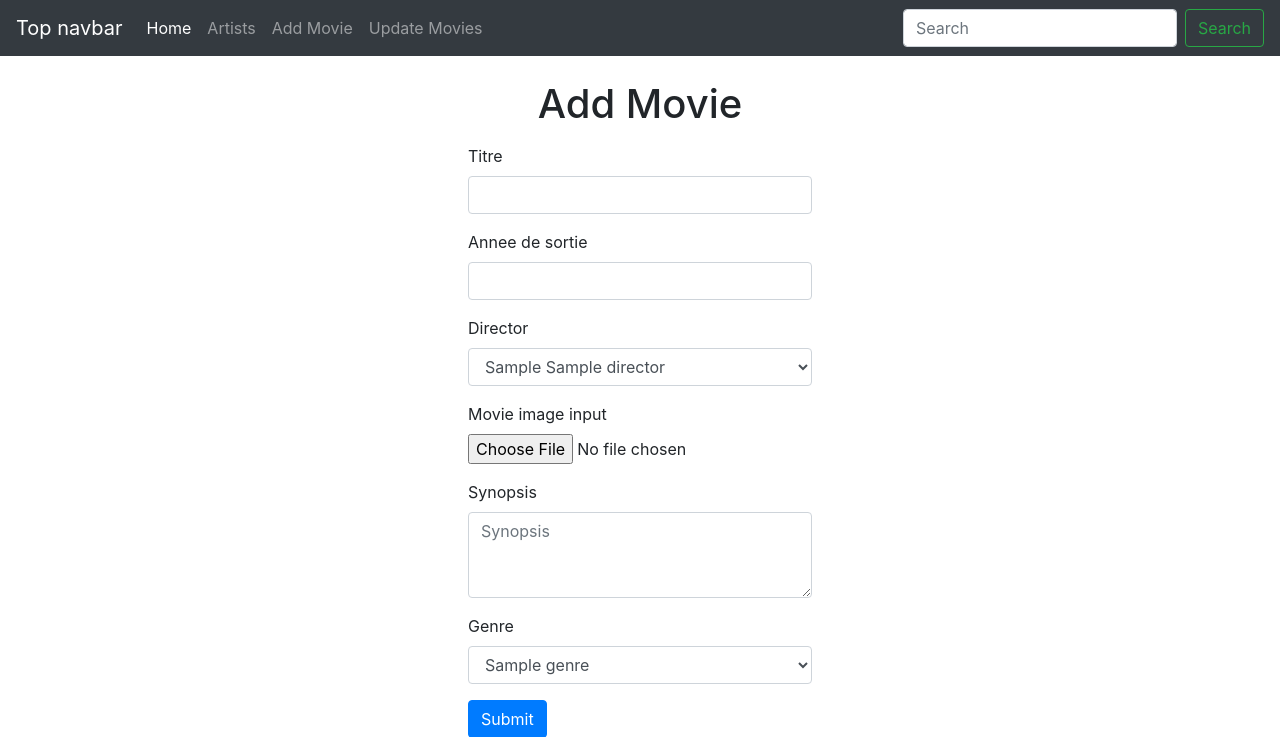
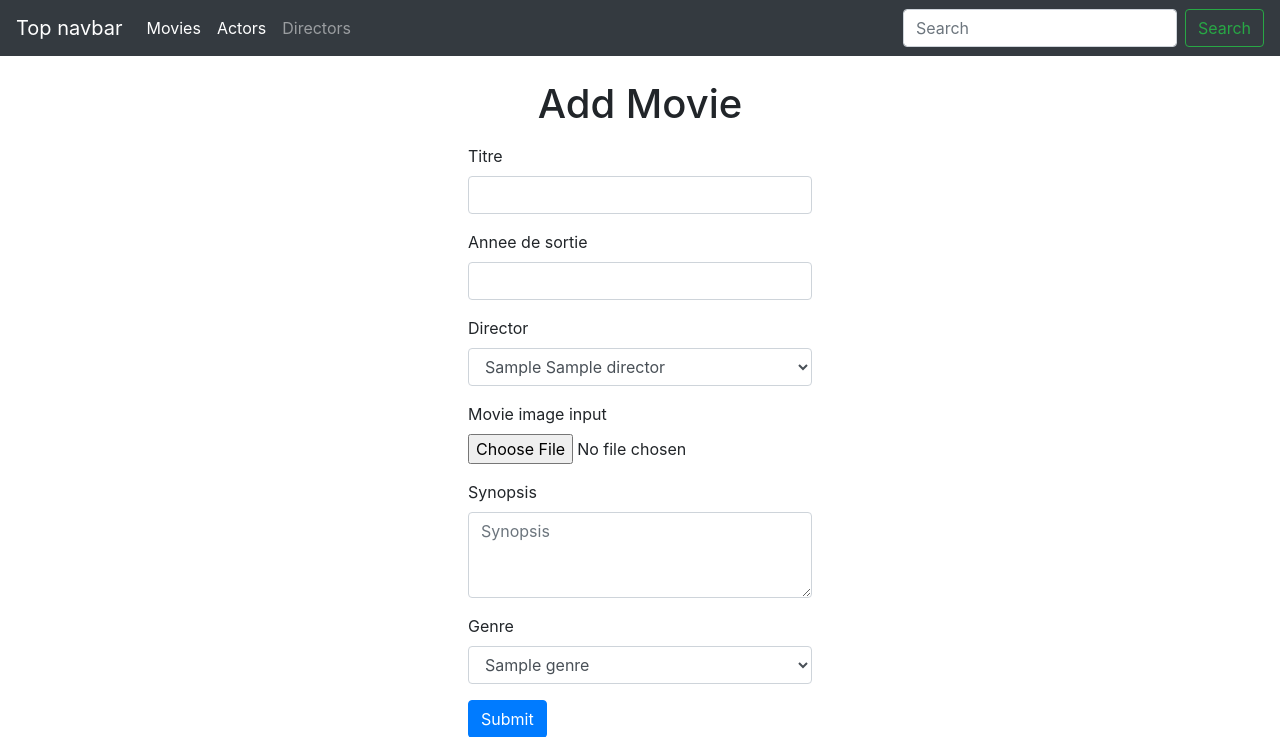
Before and after one commit to Etienne-Schmitt/ACS-MovieRating, a PHP site: the page made by Views/Movies/addMovie.html.twig in a window 1280 px wide. Shown: the top 737 px of the page. Run offline with PHP 8.4, Linux system fonts and the light colour scheme; the template is opened without the code that fills it: most values are stand-ins (such as "Sample title", 1, 10 or a date in 2020); some libraries are stand-ins or nearby versions.

Commit message:
Format partials/base and delete redundant code

```diff
--- a/Views/partials/base.html.twig
+++ b/Views/partials/base.html.twig
@@ -4,33 +4,31 @@
     <meta charset="utf-8"/>
     <title>{% block title %}{% endblock %}</title>
     <meta name="viewport" content="width=device-width, initial-scale=1"/>
-    <link rel="stylesheet" href="https://stackpath.bootstrapcdn.com/bootstrap/4.4.1/css/bootstrap.min.css" integrity="sha384-Vkoo8x4CGsO3+Hhxv8T/Q5PaXtkKtu6ug5TOeNV6gBiFeWPGFN9MuhOf23Q9Ifjh" crossorigin="anonymous">
+    <link rel="stylesheet" href="https://stackpath.bootstrapcdn.com/bootstrap/4.4.1/css/bootstrap.min.css"
+          integrity="sha384-Vkoo8x4CGsO3+Hhxv8T/Q5PaXtkKtu6ug5TOeNV6gBiFeWPGFN9MuhOf23Q9Ifjh" crossorigin="anonymous">
+    <link rel="stylesheet" href="{{ baseUrl }}/assets/css/style.css">
     {% block stylesheets %}
 
     {% endblock %}
 </head>
-
 <body class="bg-blue">
-
 <header id="header">
     <nav class="navbar navbar-expand-md navbar-dark bg-dark mb-4">
         <a class="navbar-brand" href="#">Top navbar</a>
-      <button class="navbar-toggler" type="button" data-toggle="collapse" data-target="#navbarCollapse" aria-controls="navbarCollapse" aria-expanded="false" aria-label="Toggle navigation">
+        <button class="navbar-toggler" type="button" data-toggle="collapse" data-target="#navbarCollapse"
+                aria-controls="navbarCollapse" aria-expanded="false" aria-label="Toggle navigation">
             <span class="navbar-toggler-icon"></span>
         </button>
         <div class="collapse navbar-collapse" id="navbarCollapse">
             <ul class="navbar-nav mr-auto">
-          <li class="nav-item active">
-            <a class="nav-link" href="{{baseUrl}}/movies">Home <span class="sr-only">(current)</span></a>
+                <li class="nav-item{% if page == movies %} active {% endif %}">
+                    <a class="nav-link" href="{{ baseUrl }}/">Movies</a>
                 </li>
-          <li class="nav-item">
-            <a class="nav-link" href="{{baseUrl}}/artists">Artists</a>
+                <li class="nav-item{% if page == actors %} active {% endif %}">
+                    <a class="nav-link" href="{{ baseUrl }}/actors">Actors</a>
                 </li>
-          <li class="nav-item">
-            <a class="nav-link" href="{{baseUrl}}/movies/add">Add Movie</a>
-          </li>
-          <li class="nav-item">
-            <a class="nav-link" href="{{baseUrl}}/movies/updatemovies">Update Movies</a>
+                <li class="nav-item{% if page == directors %} active {% endif %}">
+                    <a class="nav-link" href="{{ baseUrl }}/directors">Directors</a>
                 </li>
             </ul>
             <form class="form-inline mt-2 mt-md-0">
@@ -40,19 +38,22 @@
         </div>
     </nav>
 </header>
-
 {% block body %}
 
 {% endblock %}
-
 {% block footer %}
 
 {% endblock %}
-
 {% block javascripts %}
-<script src="https://code.jquery.com/jquery-3.4.1.slim.min.js" integrity="sha384-J6qa4849blE2+poT4WnyKhv5vZF5SrPo0iEjwBvKU7imGFAV0wwj1yYfoRSJoZ+n" crossorigin="anonymous"></script>
-<script src="https://cdn.jsdelivr.net/npm/popper.js@1.16.0/dist/umd/popper.min.js" integrity="sha384-Q6E9RHvbIyZFJoft+2mJbHaEWldlvI9IOYy5n3zV9zzTtmI3UksdQRVvoxMfooAo" crossorigin="anonymous"></script>
-<script src="https://stackpath.bootstrapcdn.com/bootstrap/4.4.1/js/bootstrap.min.js" integrity="sha384-wfSDF2E50Y2D1uUdj0O3uMBJnjuUD4Ih7YwaYd1iqfktj0Uod8GCExl3Og8ifwB6" crossorigin="anonymous"></script>
+    <script src="https://code.jquery.com/jquery-3.4.1.slim.min.js"
+            integrity="sha384-J6qa4849blE2+poT4WnyKhv5vZF5SrPo0iEjwBvKU7imGFAV0wwj1yYfoRSJoZ+n"
+            crossorigin="anonymous"></script>
+    <script src="https://cdn.jsdelivr.net/npm/popper.js@1.16.0/dist/umd/popper.min.js"
+            integrity="sha384-Q6E9RHvbIyZFJoft+2mJbHaEWldlvI9IOYy5n3zV9zzTtmI3UksdQRVvoxMfooAo"
+            crossorigin="anonymous"></script>
+    <script src="https://stackpath.bootstrapcdn.com/bootstrap/4.4.1/js/bootstrap.min.js"
+            integrity="sha384-wfSDF2E50Y2D1uUdj0O3uMBJnjuUD4Ih7YwaYd1iqfktj0Uod8GCExl3Og8ifwB6"
+            crossorigin="anonymous"></script>
 {% endblock %}
 </body>
 </html>
```
Lines whose indentation alone changed are shown as unchanged.
